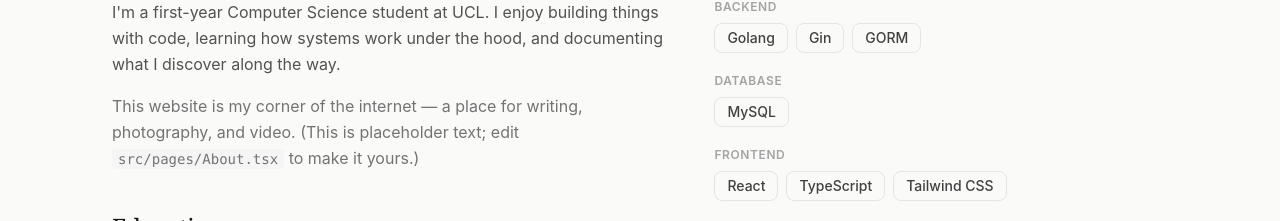
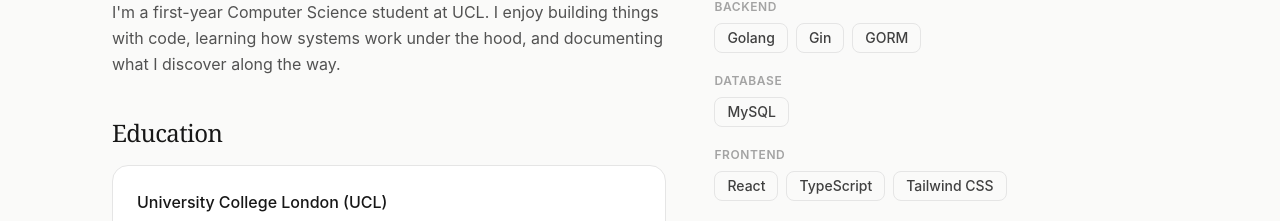
Before and after one commit to ShuyiSteve/shusteve, a React (Vite) app in the folder frontend/: page /about in a window 1280 px wide. Shown: the part 361-582 px from the top of the page. Built offline with nearby package versions, Linux system fonts and the light colour scheme; no server answers.

Commit message:
upgrade 'about me'

```diff
--- a/frontend/src/pages/About.tsx
+++ b/frontend/src/pages/About.tsx
@@ -35,10 +35,6 @@ export default function About() {
             <p className="mt-4 max-w-xl leading-relaxed text-neutral-600 dark:text-neutral-300">
               I'm a first-year Computer Science student at UCL. I enjoy building things with code,
               learning how systems work under the hood, and documenting what I discover along the way.
-            </p>
-            <p className="mt-4 max-w-xl leading-relaxed text-neutral-500 dark:text-neutral-400">
-              This website is my corner of the internet — a place for writing, photography, and video.
-              (This is placeholder text; edit <code className="rounded bg-neutral-100 px-1.5 py-0.5 text-sm dark:bg-neutral-800">src/pages/About.tsx</code> to make it yours.)
             </p>
           </Reveal>
 
```
